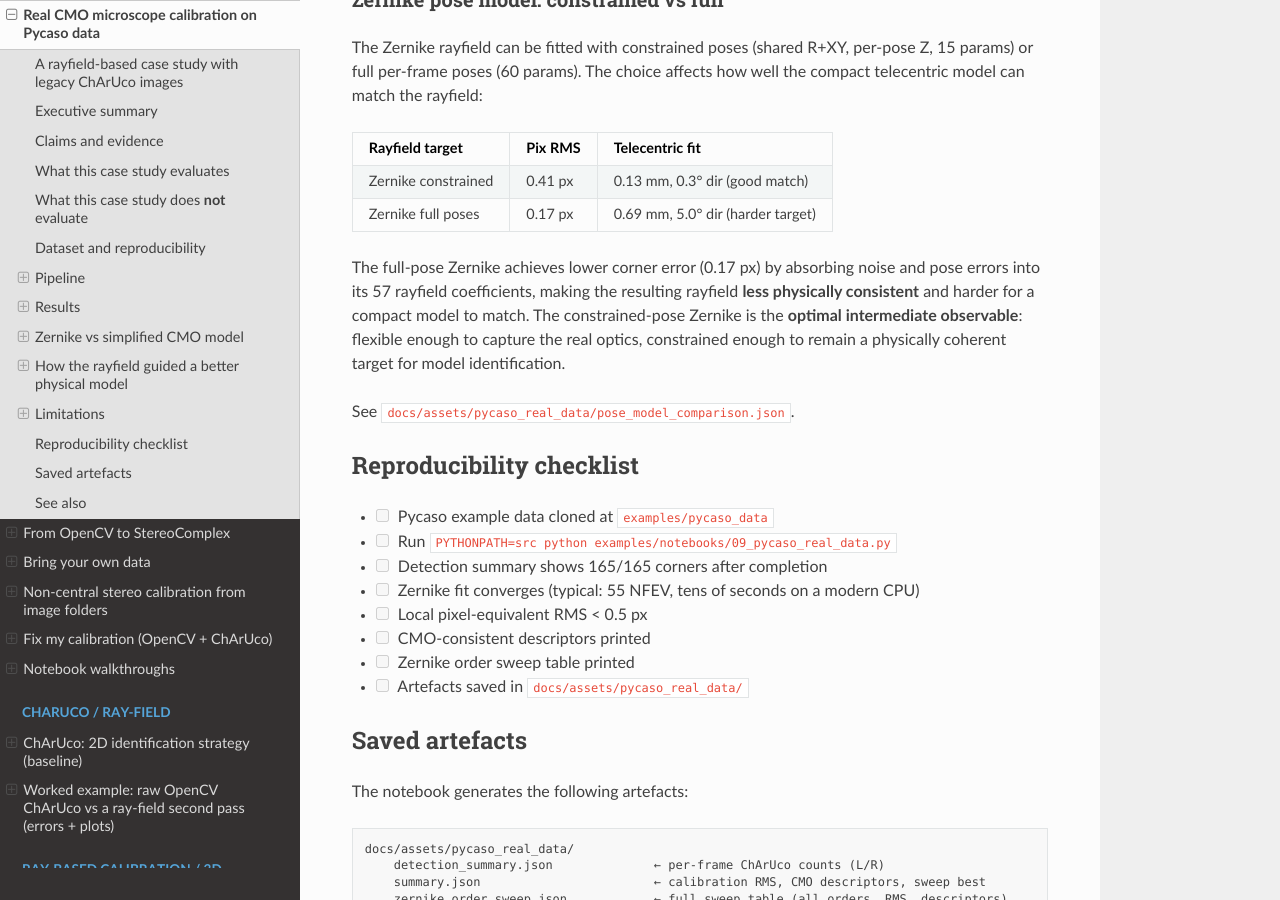
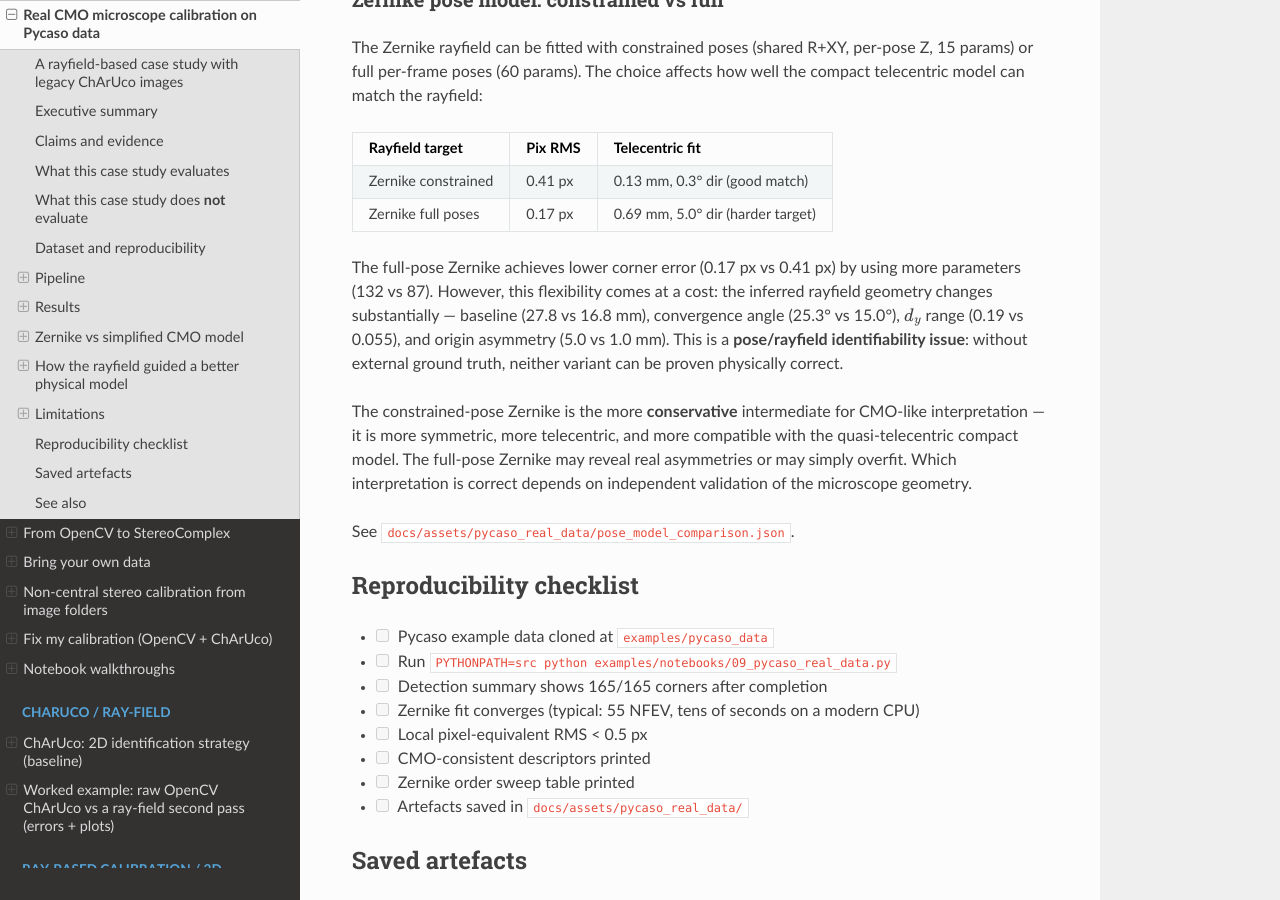
Before and after one commit to jeffwitz/StereoComplex, a Sphinx documentation site: the page built from docs/REAL_CMO_PYCASO_RAYFIELD.md, in a window 1280 px wide and 900 px high, scrolled down 9308 px. Built offline with Sphinx 7.4.7 and the Read the Docs theme 3.1.0, drawn with Linux system fonts in a browser that asks for light colours.

Commit message:
docs: fix language — constrained is "more conservative", not "better"
- Full-pose Zernike fits corners better (0.17 vs 0.41 px) with more params
- But rayfield geometry changes substantially (baseline, convergence, dy)
- This is a pose/rayfield identifiability issue, not a proof either way
- Without external ground truth, neither variant is proven physically correct
- Constrained Zernike = more conservative for CMO-like interpretation
- Full-pose Zernike = better corner fit, less regular rayfield

Co-Authored-By: Claude Opus 4.7 <noreply@anthropic.com>

```diff
--- a/docs/REAL_CMO_PYCASO_RAYFIELD.md
+++ b/docs/REAL_CMO_PYCASO_RAYFIELD.md
@@ -435,12 +435,20 @@ affects how well the compact telecentric model can match the rayfield:
 | Zernike constrained | 0.41 px | 0.13 mm, 0.3° dir (good match) |
 | Zernike full poses | 0.17 px | 0.69 mm, 5.0° dir (harder target) |
 
-The full-pose Zernike achieves lower corner error (0.17 px) by absorbing
-noise and pose errors into its 57 rayfield coefficients, making the
-resulting rayfield **less physically consistent** and harder for a compact
-model to match.  The constrained-pose Zernike is the **optimal intermediate
-observable**: flexible enough to capture the real optics, constrained
-enough to remain a physically coherent target for model identification.
+The full-pose Zernike achieves lower corner error (0.17 px vs 0.41 px)
+by using more parameters (132 vs 87).  However, this flexibility comes at
+a cost: the inferred rayfield geometry changes substantially — baseline
+(27.8 vs 16.8 mm), convergence angle (25.3° vs 15.0°), $d_y$ range
+(0.19 vs 0.055), and origin asymmetry (5.0 vs 1.0 mm).  This is a
+**pose/rayfield identifiability issue**: without external ground truth,
+neither variant can be proven physically correct.
+
+The constrained-pose Zernike is the more **conservative** intermediate
+for CMO-like interpretation — it is more symmetric, more telecentric,
+and more compatible with the quasi-telecentric compact model.  The
+full-pose Zernike may reveal real asymmetries or may simply overfit.
+Which interpretation is correct depends on independent validation of
+the microscope geometry.
 
 See `docs/assets/pycaso_real_data/pose_model_comparison.json`.
 
```
Also changed, not shown: docs/assets/pycaso_real_data/zernike_pose_comparison.json (+9 -7 lines).
